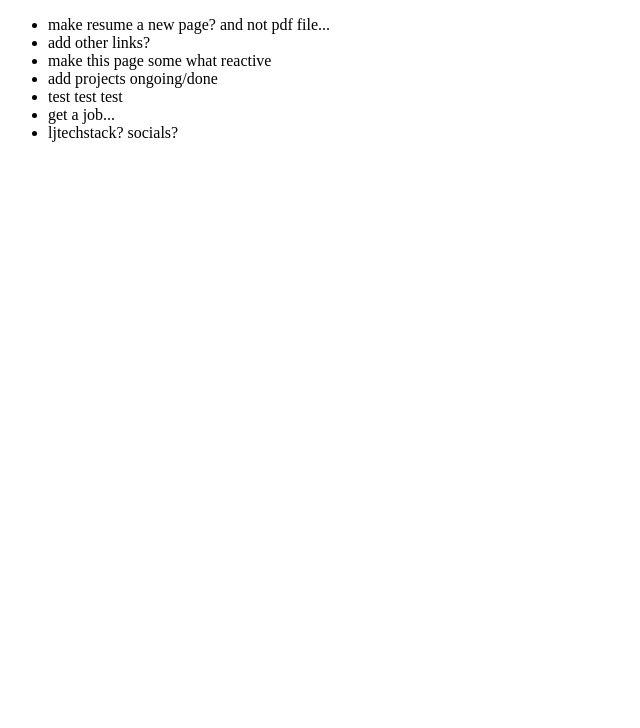
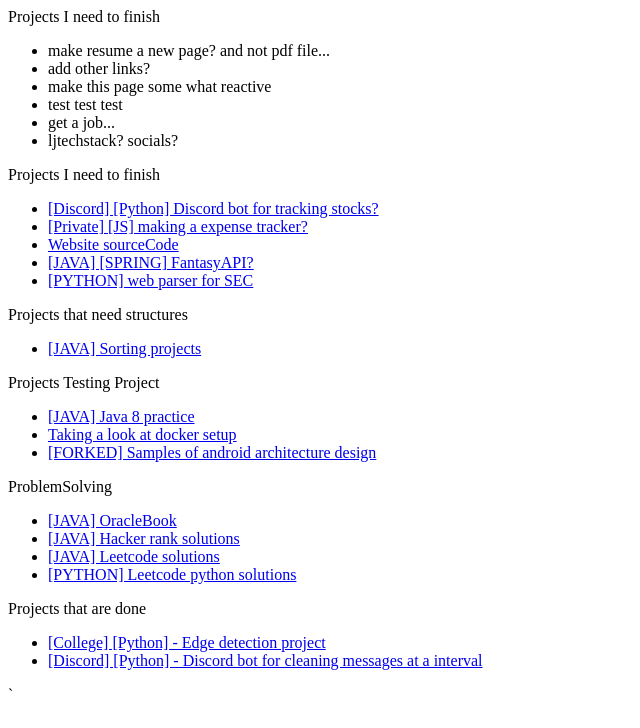
Before and after one commit to LjTechStack/ljtechstack.github.io, a plain HTML site: page index.html in a window 1280 px wide. Shown: the whole page, without its empty margins (0-640 px from the left). Drawn offline with Linux system fonts and the light colour scheme.

Commit message:
[MINOR] - added project links to frontpage

```diff
--- a/index.html
+++ b/index.html
@@ -5,14 +5,52 @@
     <title>HelloWorld</title>
 </head>
 <body>
+<div>Projects I need to finish
+
 <ul id="TODO">
     <li>make resume a new page? and not pdf file...</li>
     <li>add other links?</li>
     <li>make this page some what reactive</li>
-    <li>add projects ongoing/done</li>
     <li>test test test</li>
     <li>get a job...</li>
     <li>ljtechstack? socials?</li>
 </ul>
+    </div>
+
+<div>Projects I need to finish
+    <ul id="onGoingProjects">
+        <li><a href="https://github.com/LjTechStack/GeenieBot">[Discord] [Python] Discord bot for tracking stocks?</a></li>
+        <li><a href="https://github.com/LjTechStack/budget">[Private] [JS] making a expense tracker?</a></li>
+        <li><a href="https://github.com/LjTechStack/ljtechstack.github.io">Website sourceCode</a></li>
+        <li><a href="https://github.com/LjTechStack/league-fantasy">[JAVA] [SPRING] FantasyAPI?</a></li>
+        <li><a href="https://github.com/LjTechStack/secParser">[PYTHON] web parser for SEC</a></li>
+    </ul>
+</div>
+<div>Projects that need structures
+    <ul id="ProjectsThatNeedStructures">
+        <li><a href="https://github.com/LjTechStack/Sorting">[JAVA] Sorting projects</a></li>
+    </ul>
+</div>
+<div>Projects Testing Project
+    <ul id="ProjectsForTesting">
+        <li><a href="https://github.com/LjTechStack/Java1.8Testing">[JAVA] Java 8 practice</a></li>
+        <li><a href="https://github.com/LjTechStack/getting-started">Taking a look at docker setup</a></li>
+        <li><a href="https://github.com/LjTechStack/architecture-samples">[FORKED] Samples of android architecture design</a></li>
+    </ul>
+</div>
+<div>ProblemSolving
+    <ul id="ProblemSolving">
+        <li><a href="https://github.com/LjTechStack/OracleBook">[JAVA] OracleBook</a></li>
+        <li><a href="https://github.com/LjTechStack/HackerRankSolutions">[JAVA] Hacker rank solutions</a></li>
+        <li><a href="https://github.com/LjTechStack/LeetCodeProblems">[JAVA] Leetcode solutions</a></li>
+        <li><a href="https://github.com/LjTechStack/PythonLeetCode">[PYTHON] Leetcode python solutions</a></li>
+    </ul>
+</div>
+<div>Projects that are done
+    <ul id="ProjectsDone">
+        <li><a href="https://github.com/LjTechStack/Wavelet-Edge-Detection">[College] [Python] - Edge detection project</a></li>
+        <li><a href="https://github.com/LjTechStack/DeleteBot">[Discord] [Python] - Discord bot for cleaning messages at a interval</a></li>
+    </ul>
+</div>
 </body>
-</html>
+</html>`
```
